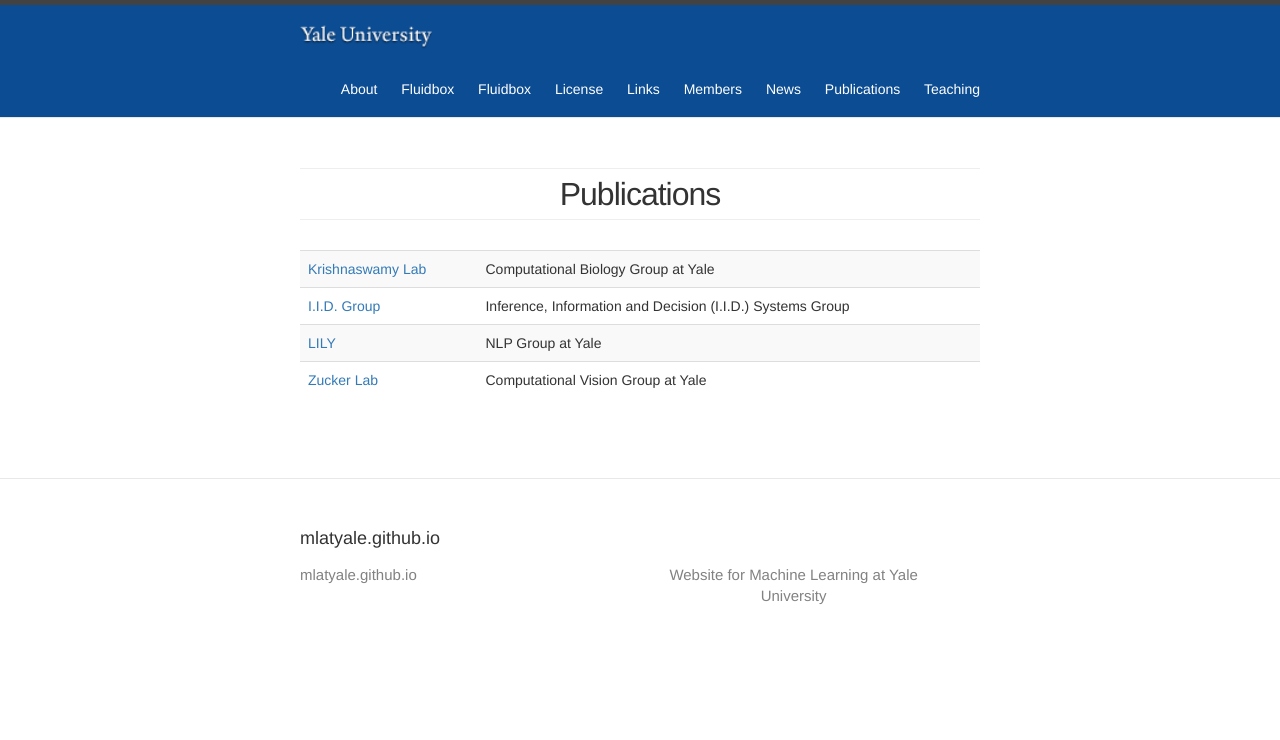
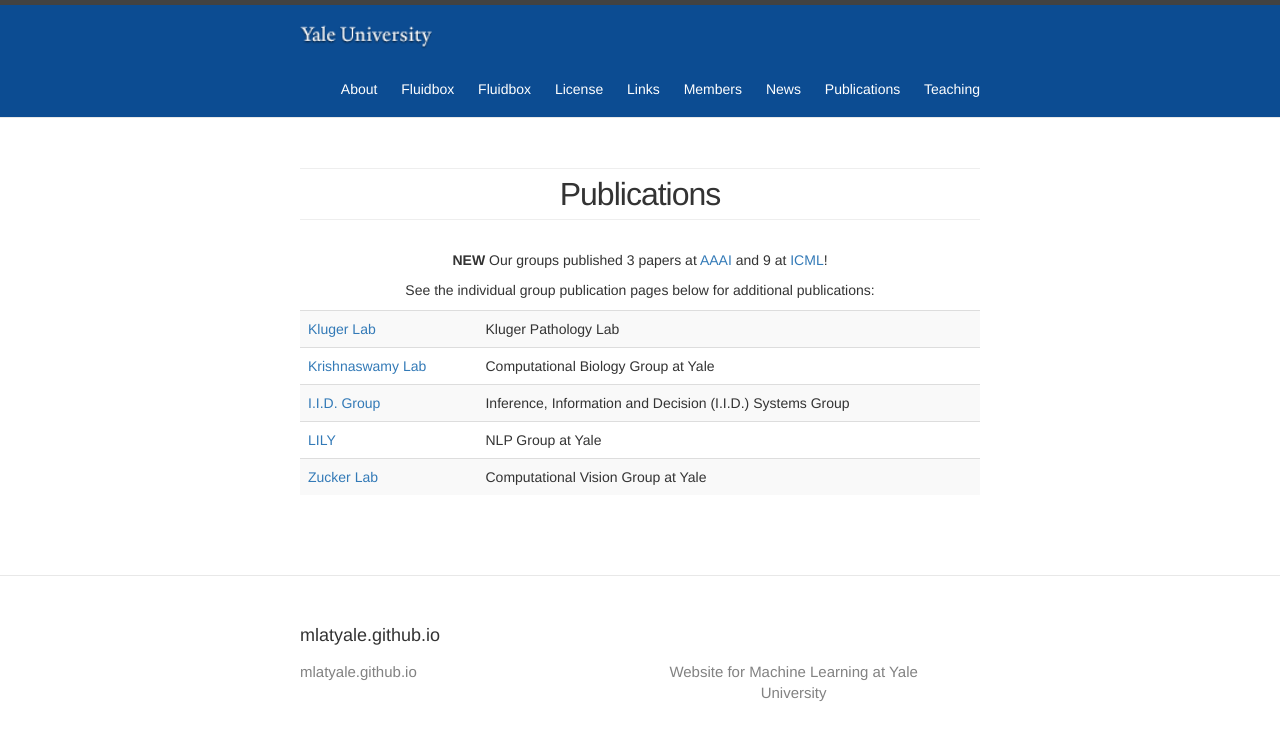
Before and after one commit to mlatyale/mlatyale.github.io, a Jekyll site: the page built from publications.md, in a window 1280 px wide. Shown: the top 740 px of the page. Built offline with Jekyll 4.4.1, drawn with Linux system fonts in a browser that asks for light colours.

Commit message:
publications

```diff
--- a/_data/publications.yml
+++ b/_data/publications.yml
@@ -1,5 +1,8 @@
 - group: ML Groups
   links:
+    - name: "Kluger Lab"
+      description: Kluger Pathology Lab
+      url: "https://medicine.yale.edu/lab/kluger/publications/"
     - name: "Krishnaswamy Lab"
       description: Computational Biology Group at Yale
       url: "https://medicine.yale.edu/bbs/computational/people/smita_krishnaswamy-2.profile"
--- a/publications.md
+++ b/publications.md
@@ -7,6 +7,8 @@
   <header class="post-header">
     <h2 class="post-title">Publications</h2>
   </header>
+<p><strong>NEW</strong> Our groups published 3 papers at <a href="https://aaai.org/Conferences/AAAI-18/wp-content/uploads/2017/12/AAAI-18-Accepted-Paper-List.Web_.pdf">AAAI</a> and 9 at <a href="https://icml.cc/">ICML</a>!</p>
+<p>See the individual group publication pages below for additional publications:</p>
 
 {% for link in site.data.publications %}
 
```
Also changed, not shown: 2 other files.
